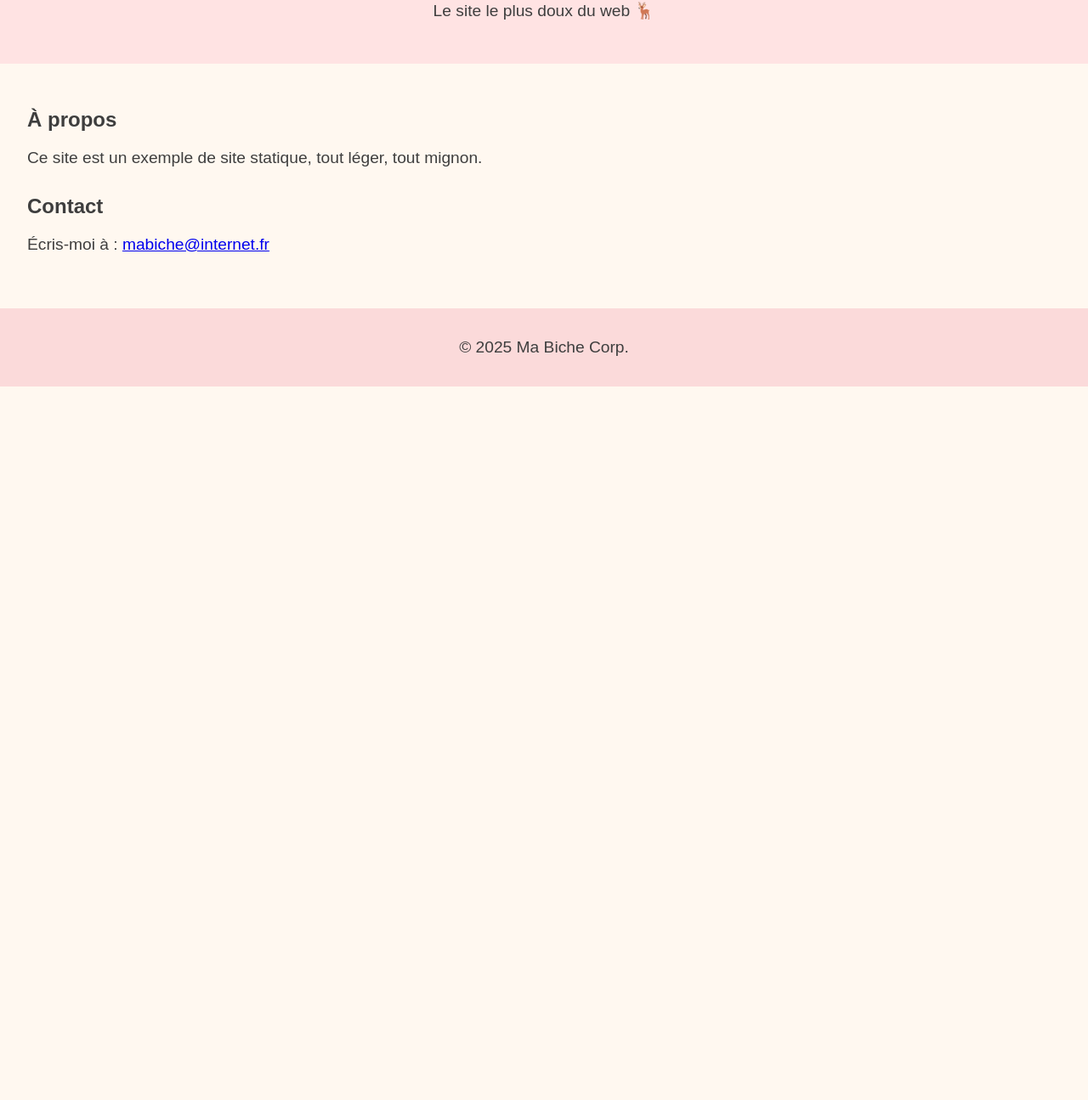
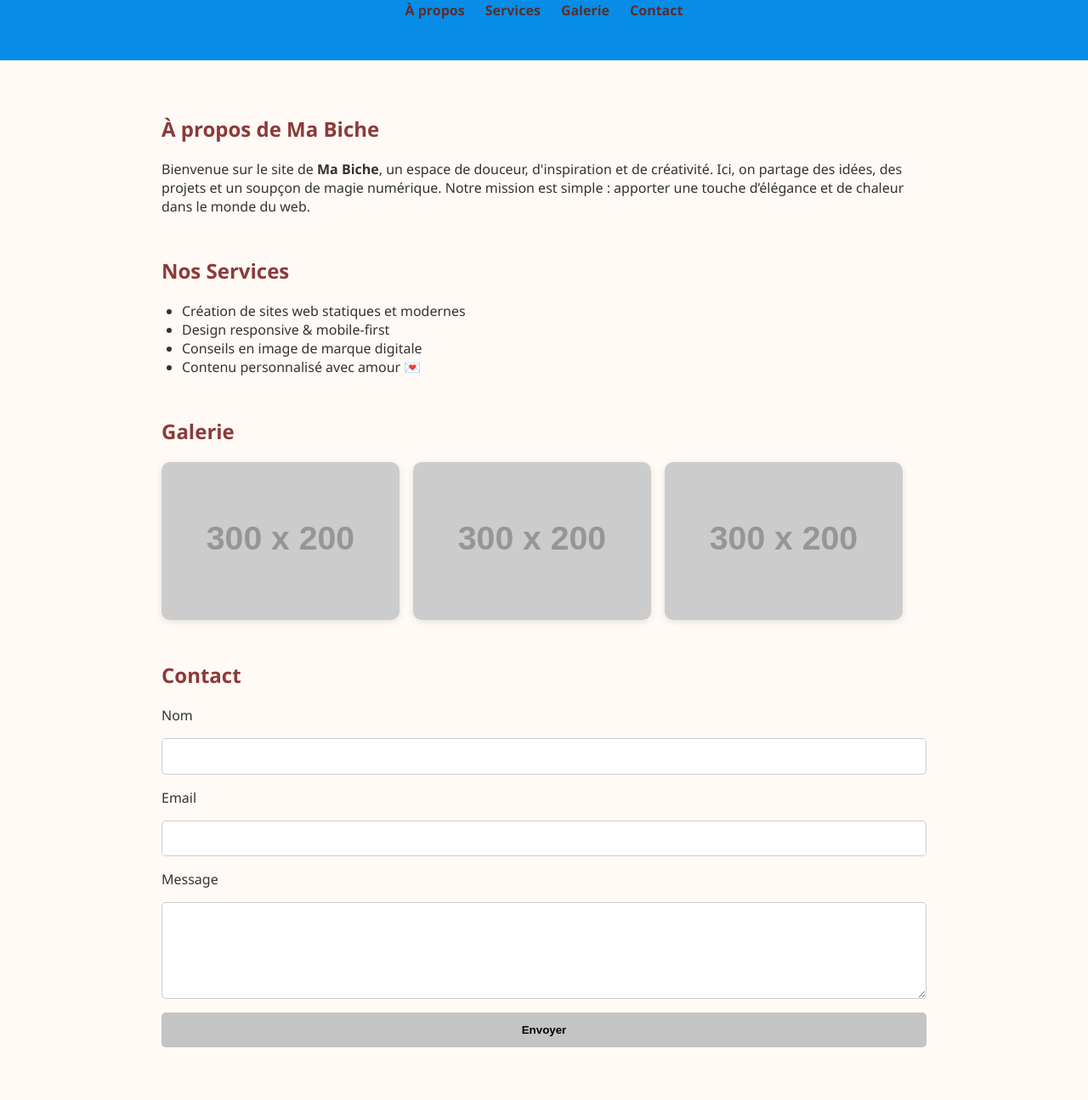
Before and after one commit to AkAzA509/webserv, a plain HTML site: page index.html in a window 1280 px wide. Shown: the part 95-1390 px from the top of the page at 85% size. Before the commit the page ends 800 px from the top, so only its background shows below. Drawn offline with Linux system fonts and the light colour scheme; placeholder pictures from the web are drawn by us.

Commit message:
je commence a cpater le delire

```diff
--- a/index.html
+++ b/index.html
@@ -8,21 +8,74 @@
 </head>
 <body>
   <header>
-    <h1>Bienvenue chez Ma Biche</h1>
-    <p>Le site le plus doux du web 🦌</p>
+    <div class="container">
+      <h1>Ma Biche</h1>
+      <nav>
+        <ul>
+          <li><a href="#about">À propos</a></li>
+          <li><a href="#services">Services</a></li>
+          <li><a href="#gallery">Galerie</a></li>
+          <li><a href="#contact">Contact</a></li>
+        </ul>
+      </nav>
+    </div>
   </header>
-  <main>
-    <section>
-      <h2>À propos</h2>
-      <p>Ce site est un exemple de site statique, tout léger, tout mignon.</p>
+
+  <main class="container">
+    <section id="about">
+      <h2>À propos de Ma Biche</h2>
+      <p>
+        Bienvenue sur le site de <strong>Ma Biche</strong>, un espace de douceur, d'inspiration et de créativité.
+        Ici, on partage des idées, des projets et un soupçon de magie numérique. Notre mission est simple :
+        apporter une touche d’élégance et de chaleur dans le monde du web.
+      </p>
     </section>
-    <section>
+
+    <section id="services">
+      <h2>Nos Services</h2>
+      <ul>
+        <li>Création de sites web statiques et modernes</li>
+        <li>Design responsive & mobile-first</li>
+        <li>Conseils en image de marque digitale</li>
+        <li>Contenu personnalisé avec amour 💌</li>
+      </ul>
+    </section>
+
+    <section id="gallery">
+      <h2>Galerie</h2>
+      <div class="gallery">
+        <img src="https://via.placeholder.com/300x200?text=Biche+1" alt="Biche 1" />
+        <img src="https://via.placeholder.com/300x200?text=Biche+2" alt="Biche 2" />
+        <img src="https://via.placeholder.com/300x200?text=Biche+3" alt="Biche 3" />
+      </div>
+    </section>
+
+    <section id="contact">
       <h2>Contact</h2>
-      <p>Écris-moi à : <a href="mailto:mabiche@internet.fr">mabiche@internet.fr</a></p>
+      <form>
+        <label for="name">Nom</label>
+        <input type="text" id="name" name="name" required />
+
+        <label for="email">Email</label>
+        <input type="email" id="email" name="email" required />
+
+        <label for="message">Message</label>
+        <textarea id="message" name="message" rows="5" required></textarea>
+
+        <button type="submit">Envoyer</button>
+      </form>
     </section>
   </main>
+
   <footer>
-    <p>© 2025 Ma Biche Corp.</p>
+    <div class="container">
+      <p>© 2025 Ma Biche. Tous droits réservés.</p>
+      <p>Suivez-nous sur :
+        <a href="#">Instagram</a> |
+        <a href="#">Twitter</a> |
+        <a href="#">LinkedIn</a>
+      </p>
+    </div>
   </footer>
 </body>
 </html>
--- a/style.css
+++ b/style.css
@@ -1,37 +1,109 @@
+/* Base */
 body {
-	font-family: 'Arial', sans-serif;
-	background-color: #fff8f0;
-	color: #3e3e3e;
 	margin: 0;
-	padding: 0;
+	font-family: 'Segoe UI', sans-serif;
+	background-color: #fffaf5;
+	color: #333;
   }
 
-  header {
-	background-color: #ffe3e3;
-	text-align: center;
-	padding: 2rem 1rem;
+  .container {
+	max-width: 900px;
+	margin: 0 auto;
+	padding: 1rem;
   }
 
-  h1 {
-	margin: 0;
-	font-size: 2.5rem;
+  /* Header */
+  header {
+	background-color: #078de7;
+	padding: 1rem 0;
   }
 
-  p {
-	font-size: 1.2rem;
+  header h1 {
+	margin: 0;
+	font-size: 2.2rem;
+	text-align: center;
   }
 
-  main {
-	padding: 2rem;
+  nav ul {
+	list-style: none;
+	display: flex;
+	justify-content: center;
+	gap: 1.5rem;
+	padding: 0;
+	margin-top: 1rem;
   }
 
-  section {
-	margin-bottom: 2rem;
+  nav a {
+	text-decoration: none;
+	color: #5c2d2d;
+	font-weight: bold;
   }
 
+  /* Sections */
+  section {
+	margin-top: 3rem;
+  }
+
+  h2 {
+	color: #8b3a3a;
+  }
+
+  /* Services */
+  #services ul {
+	list-style: disc;
+	padding-left: 1.5rem;
+  }
+
+  /* Galerie */
+  .gallery {
+	display: flex;
+	gap: 1rem;
+	flex-wrap: wrap;
+  }
+
+  .gallery img {
+	width: 100%;
+	max-width: 280px;
+	border-radius: 10px;
+	box-shadow: 0 2px 8px rgba(0,0,0,0.1);
+  }
+
+  /* Form */
+  form {
+	display: flex;
+	flex-direction: column;
+	gap: 1rem;
+  }
+
+  form input, form textarea {
+	padding: 0.7rem;
+	border: 1px solid #ccc;
+	border-radius: 5px;
+	font-size: 1rem;
+  }
+
+  form button {
+	padding: 0.8rem;
+	background-color: #c4c4c4;
+	border: none;
+	border-radius: 5px;
+	font-weight: bold;
+	cursor: pointer;
+  }
+
+  form button:hover {
+	background-color: #f10000;
+  }
+
+  /* Footer */
   footer {
-	background-color: #fbdada;
+	background-color: #b6b6b6;
+	padding: 1.5rem 0;
 	text-align: center;
-	padding: 1rem;
-	font-size: 0.9rem;
+	margin-top: 4rem;
   }
+
+  footer a {
+	color: #8b8b8b;
+	text-decoration: none;
+  }
```
Also changed, not shown: error_404.html (added, +33 -0 lines), 6 other files.
